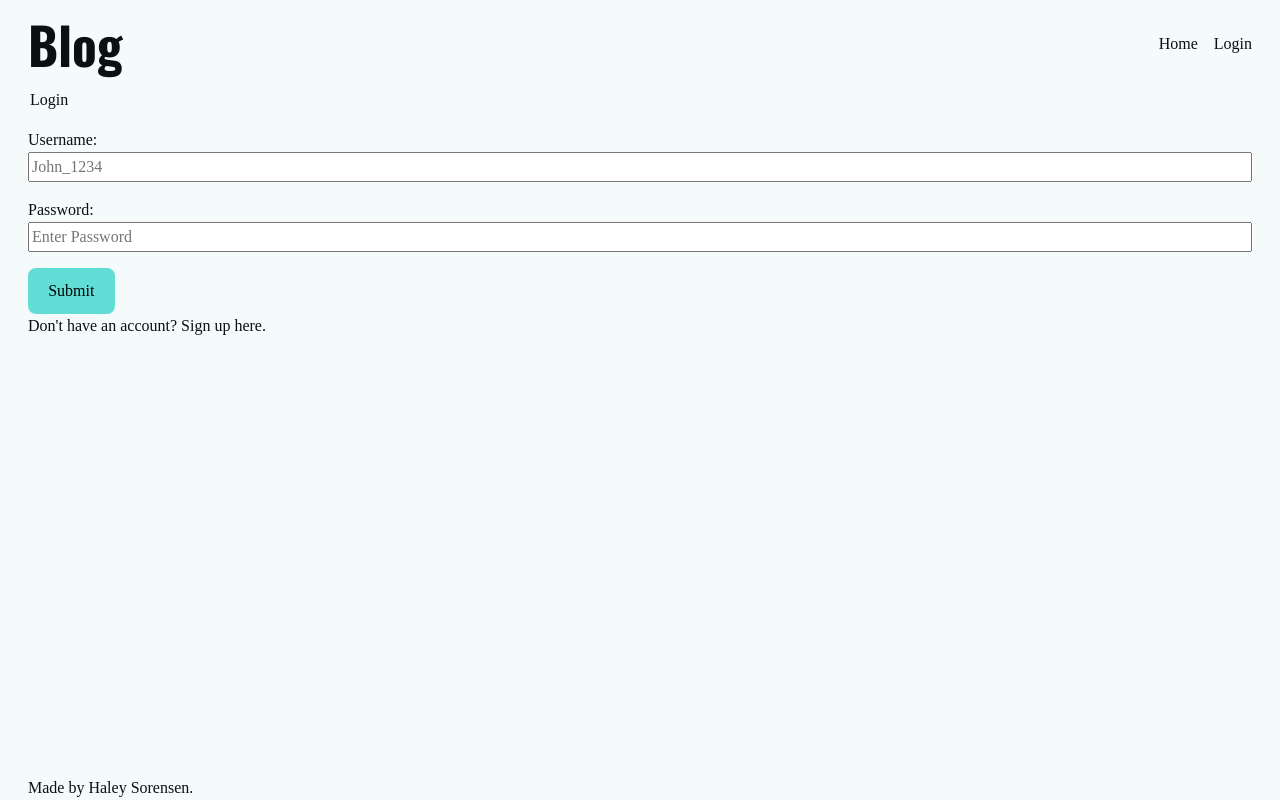
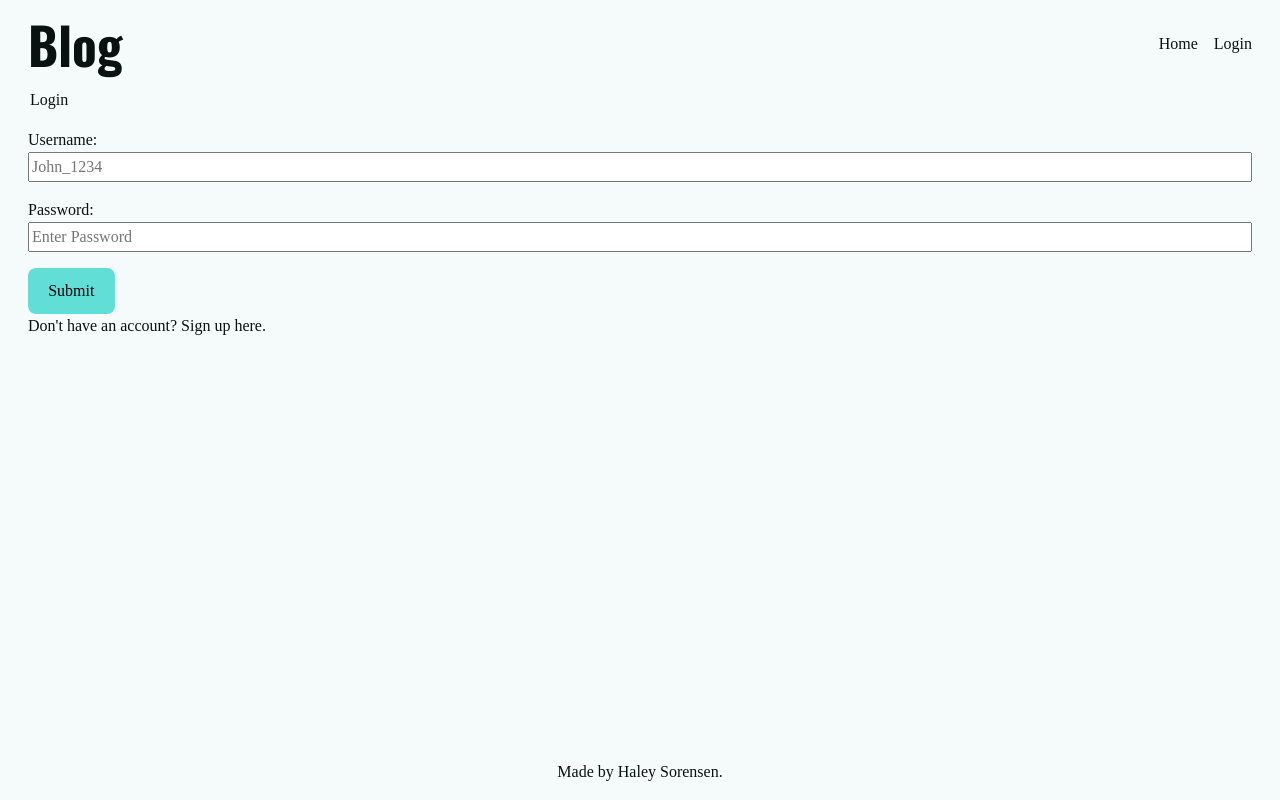
Before and after one commit to Hsoren31/blog-api, a React (Vite) app in the folder blog/: page /login in a window 1280 px wide. Built offline with nearby package versions, Linux system fonts and the light colour scheme; no server answers; a web font is replaced by a local one.

Commit message:
STYLE: center footer

```diff
--- a/blog/src/App.css
+++ b/blog/src/App.css
@@ -25,6 +25,11 @@ main {
   flex-grow: 1;
 }
 
+footer {
+  padding: var(--spacing-2);
+  align-self: center;
+}
+
 li.tag {
   background-color: var(--clr-accent);
   font-weight: 700;
```
